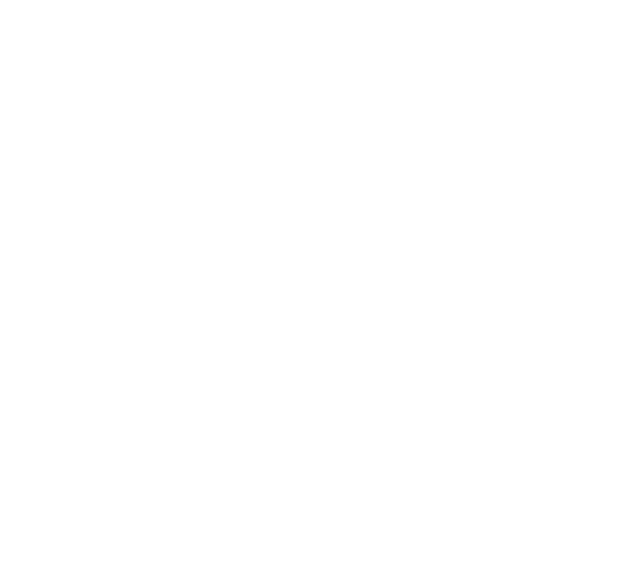
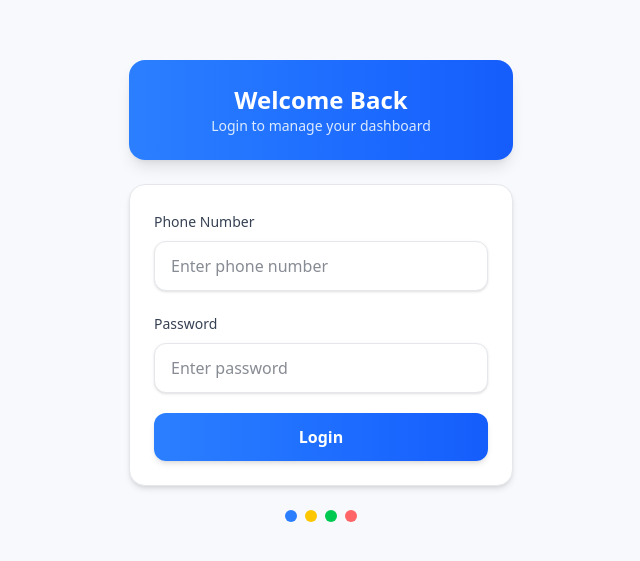
Before and after one commit to divyansh50/Loyality-website, a React (Vite) app in the folder frontend/admin/: page /login in a window 1280 px wide. Before the commit this address had no page. Shown: the part 109-670 px from the top of the page, without its empty margins (319-959 px from the left). Built offline with nearby package versions, Linux system fonts and the light colour scheme.

Commit message:
Added layout in admin home page

```diff
--- a/frontend/admin/src/App.jsx
+++ b/frontend/admin/src/App.jsx
@@ -4,22 +4,41 @@ import { BrowserRouter, Routes, Route } from "react-router-dom";
 import Login from './pages/Login/Login';
 import Dashboard from './pages/Dashboard/index';
 import ProtectedRoute from './routes/ProtectedRoute';
-
+import Layout from './pages/layout';
+import UserPoints from './pages/UserPoints';
+import RedeemItems from './pages/RedeemItems/';
 function App() {
     return (
         <BrowserRouter>
             <Suspense fallback={<div>Loading…</div>}>
                 <Routes>
-                    <Route path="/" element={<Login />} />
-
+                    <Route path="/login" element={<Login />} />
+                    <Route element={<Layout/>}>
                     <Route
-                    path="/dashboard"
+                    path="/"
                     element={
                         <ProtectedRoute>
                             <Dashboard />
                         </ProtectedRoute>
                     }
                 />
+                <Route
+                    path="/user-points"
+                    element={
+                        <ProtectedRoute>
+                            <UserPoints />
+                        </ProtectedRoute>
+                    }
+                />
+                <Route
+                    path="/redeem"
+                    element={
+                        <ProtectedRoute>
+                            <RedeemItems />
+                        </ProtectedRoute>
+                    }
+                />
+                </Route>
 
                     {/* <Route path="*" element={<NotFound />} /> */}
                 </Routes>
--- a/frontend/admin/src/index.css
+++ b/frontend/admin/src/index.css
@@ -6,7 +6,7 @@
 
   color-scheme: light dark;
   color: rgba(255, 255, 255, 0.87);
-  background-color: oklch(21% 0.034 264.665);
+  background-color: white;
 
   font-synthesis: none;
   text-rendering: optimizeLegibility;
@@ -14,7 +14,7 @@
   -moz-osx-font-smoothing: grayscale;
 }
 
-a {
+/* a {
   font-weight: 500;
   color: #646cff;
   text-decoration: inherit;
@@ -31,7 +31,7 @@ a:hover {
   min-height: 100vh;
 } */
 
-h1 {
+/* h1 {
   font-size: 3.2em;
   line-height: 1.1;
 }
@@ -66,4 +66,4 @@ button:focus-visible {
   button {
     background-color: #f9f9f9;
   }
-}
+} */
--- a/frontend/admin/src/pages/Login/Login.jsx
+++ b/frontend/admin/src/pages/Login/Login.jsx
@@ -1,73 +1,88 @@
 import { useEffect, useState } from "react";
-import {useDispatch, useSelector} from "react-redux";
+import { useDispatch, useSelector } from "react-redux";
 import { loginAdmin } from "../../redux/thunk/auth.thunk";
 import { useNavigate } from "react-router-dom";
 
 const Login = () => {
-  const dispatch=useDispatch();
-  const navigate=useNavigate();
-  const {isAuthenticated}=useSelector((state)=>state.auth);
+  const dispatch = useDispatch();
+  const navigate = useNavigate();
+  const { isAuthenticated, loading } = useSelector((state) => state.auth);
+
   const [inputDetails, setInputDetails] = useState({
     phone: "",
     password: ""
-  })
+  });
+
   const handleInput = (e) => {
     const { name, value } = e.target;
-    setInputDetails({ ...inputDetails, [name]: value })
-  }
+    setInputDetails({ ...inputDetails, [name]: value });
+  };
 
-  const handleLogin=(e)=>{
+  const handleLogin = (e) => {
     e.preventDefault();
     dispatch(loginAdmin(inputDetails));
-  }
+  };
 
-  useEffect(()=>{
-    if(isAuthenticated){
-      navigate('/dashboard')
-    }
-  },[isAuthenticated])
+  useEffect(() => {
+    if (isAuthenticated) navigate("/");
+  }, [isAuthenticated, navigate]);
+
   return (
-    <div className="min-h-screen flex justify-center items-center bg-linear-to-br from-gray-900 to-gray-800">
-      <div className="bg-gray-800 border border-gray-700 p-4 rounded-2xl w-96 shadow-lg shadow-black/40">
+    <div className="min-h-screen bg-[#f7f9fc] flex justify-center items-center px-6">
 
-        {/* <div className="text-4xl font-semibold text-center text-white mb-2 tracking-wide">
-          LOGIN
-        </div> */}
-        <p className="text-center text-lg text-gray-300 mb-4">
-          Enter your Login Details
-        </p>
+      <div className="w-full max-w-sm">
 
-        <form className="space-y-6">
-          <div className="text-left">
-            <label className="text-gray-300">Phone Number</label>
+        {/* Colorful Header Card */}
+        <div className="bg-linear-to-r from-blue-500 to-blue-600 text-white p-6 rounded-2xl shadow-lg text-center mb-6">
+          <h2 className="text-2xl font-semibold">Welcome Back</h2>
+          <p className="text-sm text-blue-100">Login to manage your dashboard</p>
+        </div>
+
+        {/* Form Card */}
+        <div className="bg-white rounded-2xl shadow-md border border-gray-200 p-6">
+
+          <form className="space-y-5">
+
+            <div>
+              <label className="text-gray-700 text-sm font-medium">Phone Number</label>
               <input
                 type="text"
-              className="w-full mt-1 px-3 py-2 bg-gray-700 rounded-md outline-none border border-gray-600 focus:border-blue-500 focus:ring-1 focus:ring-blue-500 text-white"
+                name="phone"
+                onChange={handleInput}
                 placeholder="Enter phone number"
-              onChange={handleInput}
-              name="phone"
+                className="mt-2 w-full px-4 py-3 bg-white shadow-sm text-gray-900 border border-gray-200 rounded-xl focus:ring-2 focus:ring-blue-500 focus:border-transparent outline-none"
               />
             </div>
 
-          <div className="text-left">
-            <label className="text-gray-300">Password</label>
+            <div>
+              <label className="text-gray-700 text-sm font-medium">Password</label>
               <input
                 type="password"
-              className="w-full mt-1 px-3 py-2 bg-gray-700 rounded-md outline-none border border-gray-600 focus:border-blue-500 focus:ring-1 focus:ring-blue-500 text-white"
-              placeholder="Enter password"
                 name="password"
                 onChange={handleInput}
+                placeholder="Enter password"
+                className="mt-2 w-full px-4 py-3 bg-white shadow-sm text-gray-900 border border-gray-200 rounded-xl focus:ring-2 focus:ring-blue-500 focus:border-transparent outline-none"
               />
             </div>
 
+            {/* Colorful Button */}
             <button
-            type="submit"
-            className="w-full bg-blue-600 hover:bg-blue-700 transition py-2 rounded-md font-medium text-white tracking-wide"
               onClick={handleLogin}
+              className="w-full py-3 rounded-xl font-semibold text-white bg-linear-to-r from-blue-500 to-blue-600 hover:from-blue-600 hover:to-blue-700 shadow-md active:scale-95 transition"
             >
-            Login
+              {loading ? "Loading..." : "Login"}
             </button>
+
           </form>
+        </div>
+
+        {/* Cute small colored dots (decorative like your screenshot) */}
+        <div className="flex justify-center gap-2 mt-6">
+          <div className="h-3 w-3 rounded-full bg-blue-500"></div>
+          <div className="h-3 w-3 rounded-full bg-yellow-400"></div>
+          <div className="h-3 w-3 rounded-full bg-green-500"></div>
+          <div className="h-3 w-3 rounded-full bg-red-400"></div>
+        </div>
 
       </div>
     </div>
--- /dev/null
+++ b/frontend/admin/src/pages/RedeemItems/index.jsx
@@ -0,0 +1,4 @@
+const RedeemItems=()=>{
+    return(<div>Redeem Items</div>)
+}
+export default RedeemItems;
--- /dev/null
+++ b/frontend/admin/src/pages/UserPoints/index.jsx
@@ -0,0 +1,4 @@
+const UserPoints=()=>{
+    return(<div>User Points</div>)
+}
+export default UserPoints;
--- /dev/null
+++ b/frontend/admin/src/pages/layout/index.jsx
@@ -0,0 +1,47 @@
+import { Outlet, NavLink } from "react-router-dom";
+import { getlocalState } from "../../util/local.helpers";
+
+const TabButton = ({ to, label, icon }) => (
+  <NavLink
+    to={to}
+    className={({ isActive }) =>
+      [
+        "flex flex-col items-center justify-center gap-1 py-2 px-3 rounded-xl text-xs font-medium transition-all",
+        isActive
+          ? "bg-white text-black shadow-md"
+          : "text-gray-500"
+      ].join(" ")
+    }
+  >
+    <span className="text-lg">{icon}</span>
+    <span>{label}</span>
+  </NavLink>
+);
+
+export default function Layout() {
+  const userData=getlocalState('user');
+  return (
+    <div className="min-h-screen flex flex-col bg-gray-100">
+      {/* Top bar (optional) */}
+      <header className="sticky top-0 z-10 border-b">
+        <div className="mx-auto max-w-md px-4 py-3">
+          <h1 className=" text-2xl font-bold capitalize text-black">Hi,{userData?.name}</h1>
+        </div>
+      </header>
+
+      {/* Page content swaps here */}
+      <main className="flex-1 mx-auto w-full max-w-md p-4">
+        <Outlet />
+      </main>
+
+      {/* Persistent bottom bar */}
+      <nav className="sticky bottom-0 z-10 bg-white border-t">
+        <div className="mx-auto max-w-md grid grid-cols-3 p-2 bg-gray-100 rounded-t-2xl">
+          <TabButton to="/" label="Dashboard" icon="📊" />
+          <TabButton to="/user-points" label="User Points" icon="🎯" />
+          <TabButton to="/redeem" label="Redeem" icon="🎁" />
+        </div>
+      </nav>
+    </div>
+  );
+}
--- a/frontend/admin/src/redux/slices/auth.slice.js
+++ b/frontend/admin/src/redux/slices/auth.slice.js
@@ -20,6 +20,7 @@ import { clearLocalState, setLocalState } from "../../util/local.helpers";
                 state.error = null;
                 state.isAuthenticated = false;
                 clearLocalState('token');
+                clearLocalState('user');
             }
         },
         extraReducers:(builder)=>{
@@ -35,6 +36,7 @@ import { clearLocalState, setLocalState } from "../../util/local.helpers";
                     state.user=action.payload.admin;
                     state.isAuthenticated=true;
                     setLocalState('token',action?.payload?.token);
+                    setLocalState("user",action?.payload?.admin)
                 }
                 else{
                     state.error = "Invalid login credentials";
--- a/frontend/admin/src/routes/ProtectedRoute.jsx
+++ b/frontend/admin/src/routes/ProtectedRoute.jsx
@@ -4,6 +4,6 @@ import { getlocalState } from "../util/local.helpers";
 export default function ProtectedRoute({ children }) {
     const token=getlocalState('token');
 
-    if (!token) return <Navigate to="/" replace />;
+    if (!token) return <Navigate to="/login" replace />;
     return children;
 }
```
Lines whose indentation alone changed are shown as unchanged.
